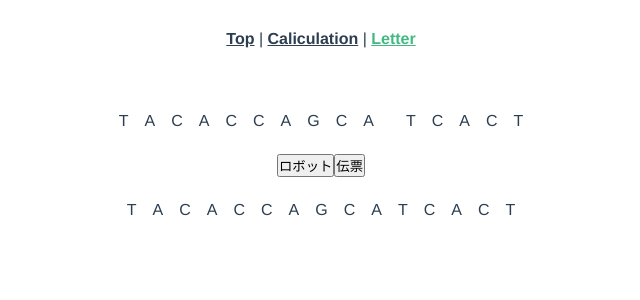
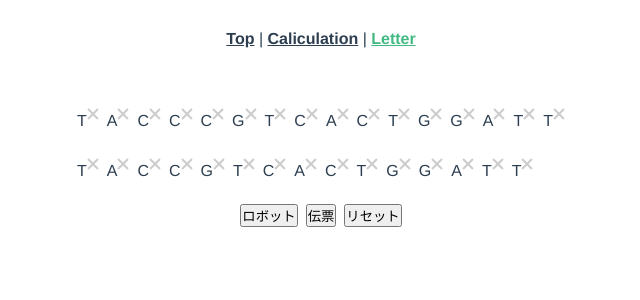
Before and after one commit to WaiEnu/dsUI, a Vue app: page /letter in a window 1280 px wide. Shown: the top 300 px of the page, without its empty margins (319-959 px from the left). Built offline with nearby package versions, Linux system fonts and the light colour scheme.

Commit message:
20.03.06 Letters修正

```diff
--- a/public/css/style.css
+++ b/public/css/style.css
@@ -102,7 +102,6 @@ input[type="submit"]{
   padding: 10px;
   box-sizing: border-box;
 }
-
 @media screen and (max-width: 455px) {
   form,
   .fieldset{
@@ -114,16 +113,25 @@ input[type="submit"]{
   }
 }
 
+.contents.vs {
+  display: inline-block;
+}
+.vs-button{
+  margin: 16px 0 0;
+}
+.vs-button button{
+  margin: 0 4px;
+}
 .list {
+  text-align: left;
   position: relative;
-  margin: 16px 0;
+  margin: 16px 0 0;
   padding: 0;
 }
-
 .item {
   position: relative;
   display: inline-block;
-  padding: 8px 8px;
+  padding: 8px 16px 8px 4px;
   transition: all 0.5s;
 }
 .item__delete {
@@ -148,7 +156,6 @@ input[type="submit"]{
 .item__delete::after {
   transform: translate3d(-50%, -50%, 0) rotate(135deg);
 }
-
 .flip-enter-active {
   opacity: 0;
   transform: translate3d(0, -30px, 0);
--- a/src/components/Letterparts.vue
+++ b/src/components/Letterparts.vue
@@ -1,18 +1,17 @@
 <template>
   <div class="graphparts">
-    <div class="contents">
-      <div>
+    <div class="contents vs">
+      <div class="vs-cnt">
         <ul class="list">
           <transition-group name="flip">
             <template v-for="item in letterX">
               <li :key="item.id" class="item" :id="item.id">
                 <div class="item__text">{{ item.text }}</div>
+                <div class="item__delete" @click="onDeleteClick(item.id)"></div>
               </li>
             </template>
           </transition-group>
         </ul>
-        <div><button>ロボット</button>
-        <button>伝票</button></div>
       </div>
       <div class="vs-modal" style="display: block;">
         <ul class="list">
@@ -20,10 +19,16 @@
             <template v-for="item in letter">
               <li :key="item.id" class="item" :id="item.id">
                 <div class="item__text">{{ item.text }}</div>
+                <div class="item__delete"></div>
               </li>
             </template>
           </transition-group>
         </ul>
+      </div>
+      <div class="vs-button">
+        <button>ロボット</button>
+        <button>伝票</button>
+        <button @click="reset()">リセット</button>
       </div>
     </div>
   </div>
@@ -38,38 +43,70 @@ export default {
       acd: ['A','G','T','C'],
       stt: 'TAC',
       stps: ['ATT','ATC','ACT'],
+      list: 3,
     }
   },
   computed: {
-    letter(){
-      const letters=this.$data.dna.split('');
+    align: function (){
+      return this.$data.stt + this.makeDNA(this.$data.list*3,this.$data.GC) + this.$data.stps[Math.floor(this.$data.stps.length * Math.random())]
+    },
+    alignX: function (){
+      const index=Math.floor(rnd()*this.align.length);
+      const flg=Math.floor(rnd()*4);
+      const lettersX=this.rndDNA(this.align,index,flg);
+      return lettersX
+    },
+    letter: function (){
+      const letters=this.align.split('');
       return this.newSeq(letters)
     },
-    letterX(){
-      const letters=this.$data.dna.split('');
-      const index=Math.floor(Math.random()*letters.length);
-      const flg=Math.floor(Math.random()*5);
-      const lettersX=this.rndDNA(letters,index,flg);
+    letterX: function (){
+      const lettersX=this.alignX.split('');
       return this.newSeq(lettersX)
     }
   },
   methods: {
-    rndDNA(arr,index,flg) {
-      const letters=arr;
-      if(flg==5){
-        letters.splice(index, 1);
+    makeDNA: function (size,GC=0.50) {
+      var newseq="";
+      var letter="";
+      for (var i = 0; i < size; i++) {
+        if (rnd() < GC) {
+          letter=(rnd()<0.5) ? this.$data.acd[3] : this.$data.acd[1];
+        } else {
+          letter=(rnd()<0.5) ? this.$data.acd[2] : this.$data.acd[0];
+        }
+        newseq+=letter;
+      }
+      return newseq;
+    },
+    rndDNA: function (str, index, ins) {
+      if(ins==4){
+        return str.slice(0, index)  + str.slice(index+1, str.length);
       }else{
-        letters.splice(index, 0, this.$data.acd[flg]);
+        return str.slice(0, index) + this.$data.acd[ins] + str.slice(index, str.length);
       }
-      return letters;
     },
-    newSeq(letters) {
+    newSeq: function (letters) {
       let newseq=[]
       for (var i = 0; i < letters.length; i++) {
-        newseq.push( {'id':'id_'+i+1,'text':letters[i]});
+        const num=i+1
+        newseq.push( {'id':'id_'+num,'text':letters[i]});
       }
       return newseq
     },
+    onDeleteClick: function (item) {
+      const index = this.letterX.indexOf(item);
+      this.letterX.splice(index, 1);
+    },
+    reset: function () {
+      this.$router.go({path: this.$router.currentRoute.path, force: true})
+    }
   }
 }
+rnd.today=new Date();
+rnd.seed=rnd.today.getTime();
+function rnd() {
+  rnd.seed = (rnd.seed*9301+49297) % 233280;
+  return rnd.seed/(233280.0);
+}
 </script>
```
Also changed, not shown: 10 other files (tests, documents, lock files or other folders).
